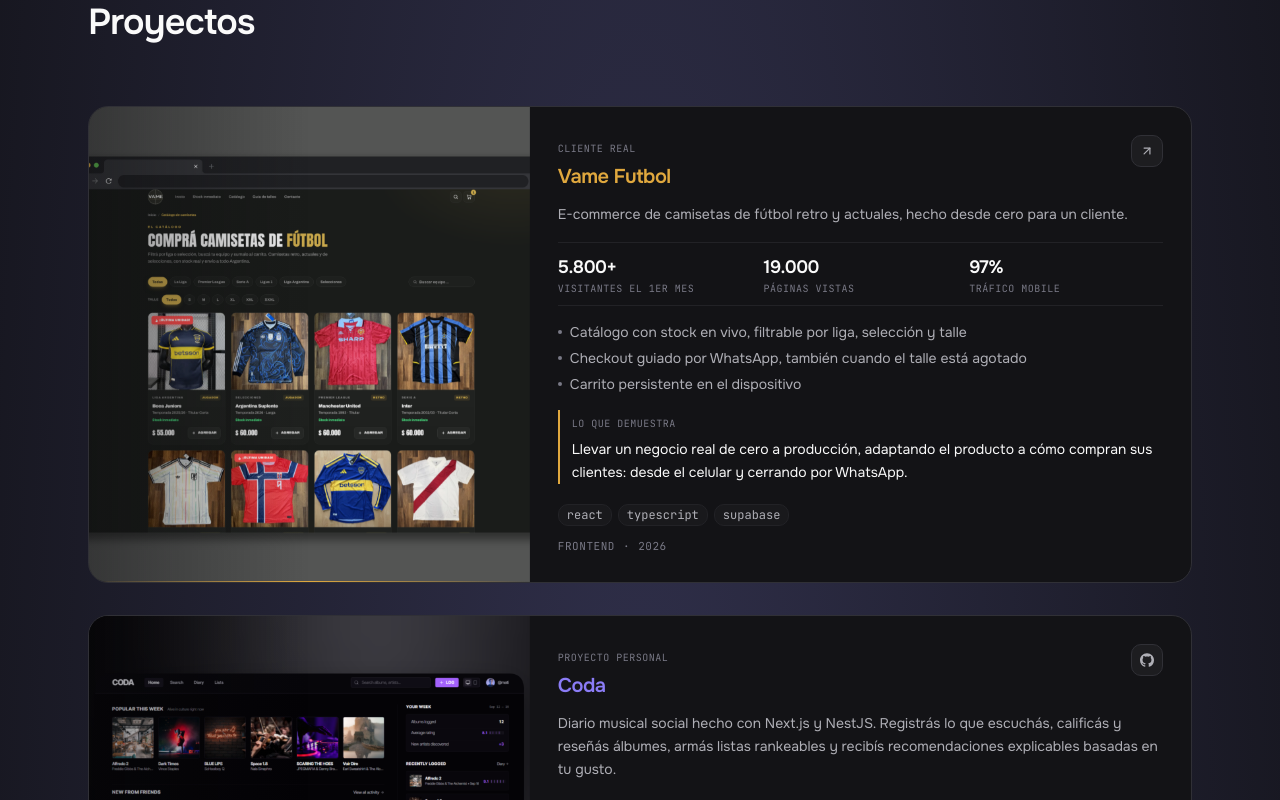
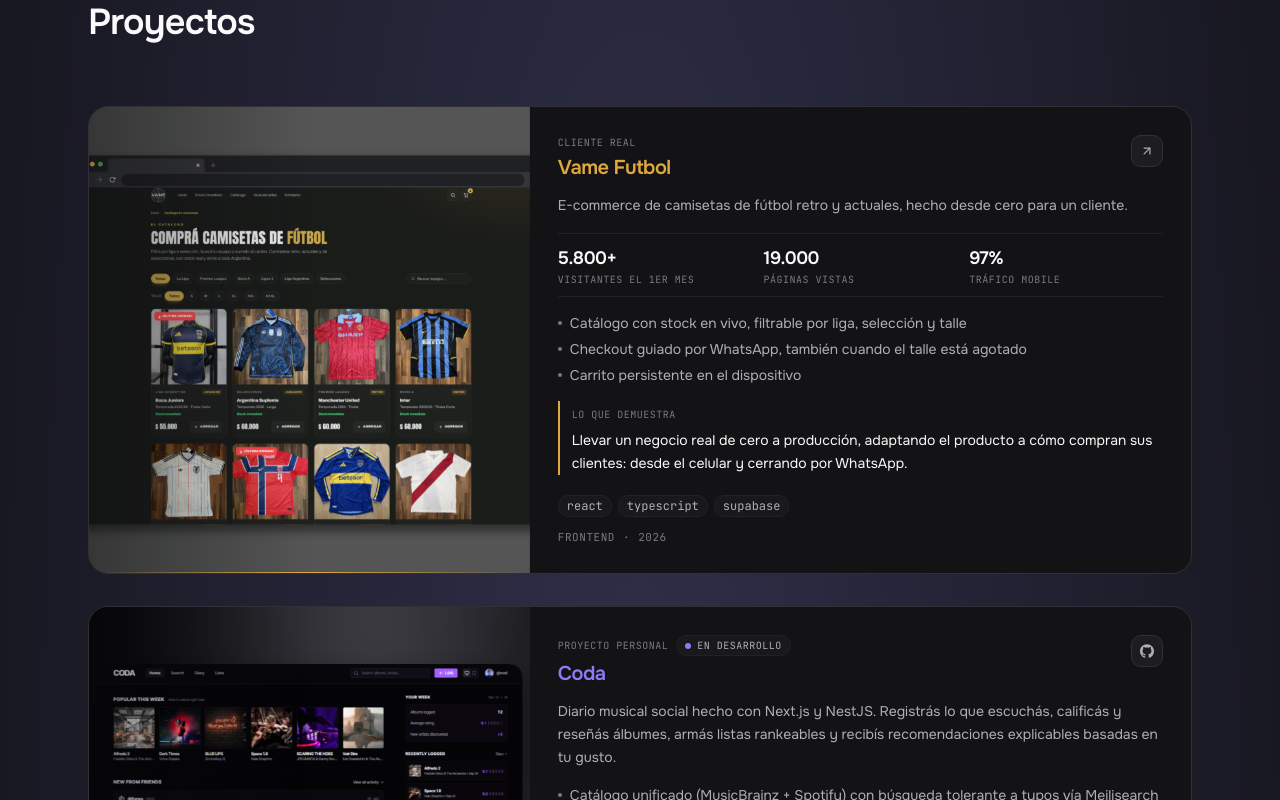
Before and after one commit to ramatc/portfolio, a Next.js app: page / in a window 1280 px wide. Shown: the part 2100-2900 px from the top of the page. Built offline with nearby package versions, Linux system fonts and the light colour scheme; no server answers.

Commit message:
feat: add in-progress badge to Coda project card

```diff
--- a/app/components/CardProject.tsx
+++ b/app/components/CardProject.tsx
@@ -73,9 +73,21 @@
       <div className="flex flex-col p-5 md:p-7">
         <div className="flex items-start justify-between gap-3">
           <div>
-            <span className="font-mono text-[10px] uppercase tracking-wider text-fg-subtle">
-              {KIND_LABEL[project.kind]}
-            </span>
+            <div className="flex flex-wrap items-center gap-2">
+              <span className="font-mono text-[10px] uppercase tracking-wider text-fg-subtle">
+                {KIND_LABEL[project.kind]}
+              </span>
+              {project.inProgress ? (
+                <span className="inline-flex items-center gap-1.5 rounded-full border border-border-subtle bg-bg-overlay/60 px-2 py-0.5 font-mono text-[10px] uppercase tracking-wider text-fg-muted">
+                  <span
+                    aria-hidden="true"
+                    className="h-1.5 w-1.5 rounded-full"
+                    style={{ backgroundColor: project.accent }}
+                  />
+                  En desarrollo
+                </span>
+              ) : null}
+            </div>
             <h3
               className="mt-1 text-lg font-semibold tracking-tight md:text-xl"
               style={{ color: project.accent }}
--- a/app/components/Projects.tsx
+++ b/app/components/Projects.tsx
@@ -34,6 +34,7 @@
     repo: "https://github.com/ramatc/coda/",
     image: "coda.png",
     kind: "personal",
+    inProgress: true,
     description:
       "Diario musical social hecho con Next.js y NestJS. Registrás lo que escuchás, calificás y reseñás álbumes, armás listas rankeables y recibís recomendaciones explicables basadas en tu gusto.",
     highlights: [
--- a/app/lib/definitions.ts
+++ b/app/lib/definitions.ts
@@ -16,6 +16,7 @@
   repo: string;
   image: string;
   kind: "client" | "personal";
+  inProgress?: boolean;
   description: string;
   highlights: string[];
   metrics?: ProjectMetric[];
```
